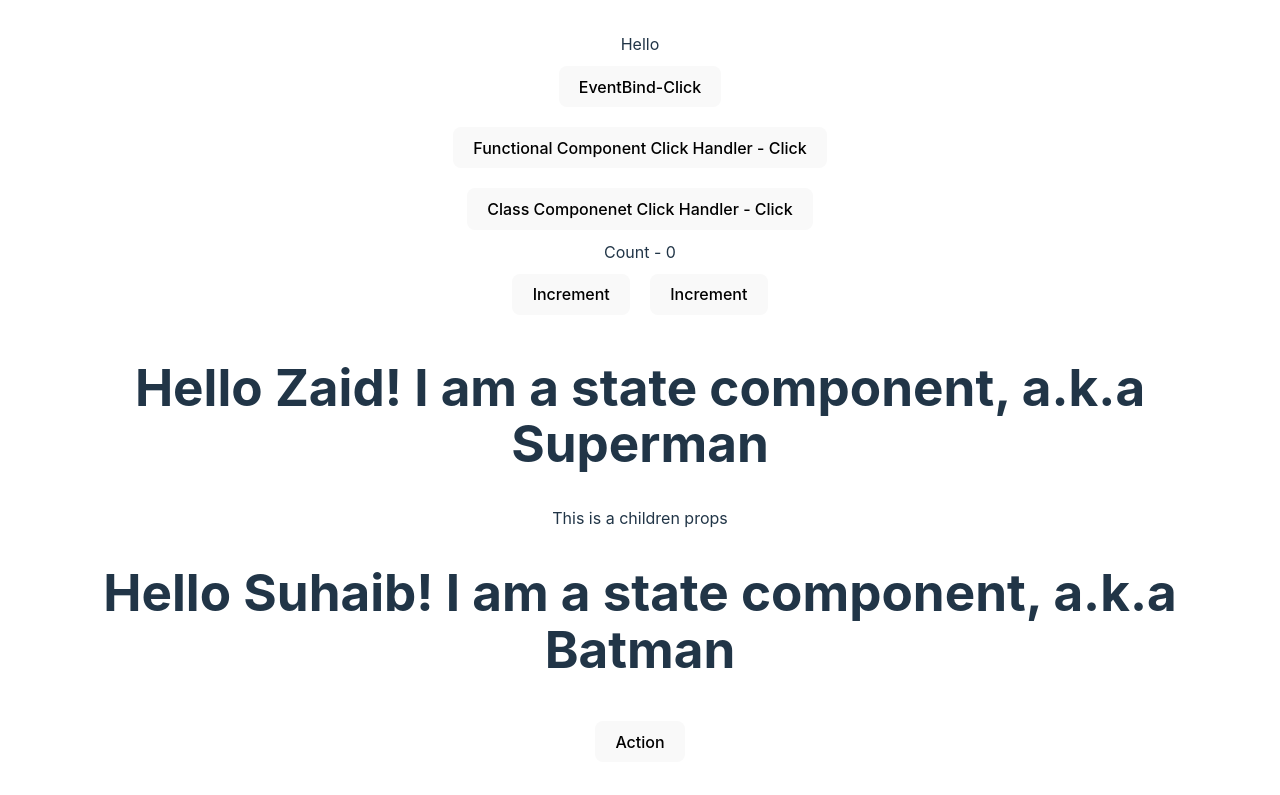
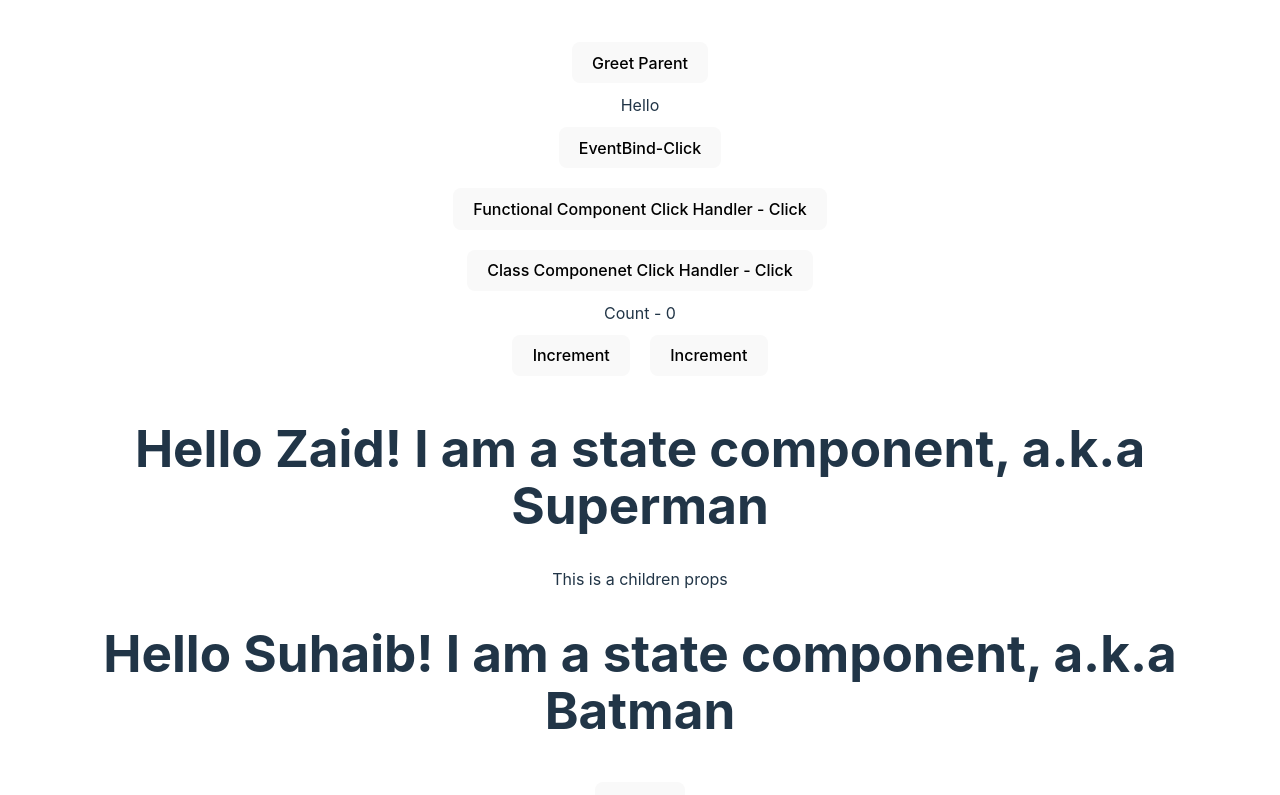
Before and after one commit to zaidfayaz/React, a React (Vite) app in the folder react_practice/: page / in a window 1280 px wide. Shown: the top 795 px of the page. Built offline with nearby package versions, Linux system fonts and the light colour scheme.

Commit message:
new file

```diff
--- a/react_practice/src/App.jsx
+++ b/react_practice/src/App.jsx
@@ -10,14 +10,14 @@
 import FunctionClick from './components/Function_Click'
 import ClassClick from './components/Class_Click'
 import EventBind from './components/Event_Bind'
-import parentComponent from './components/parent_Component'
+import ParentComponent from './components/ParentComponent'
 
 function App() {
   return (
     <>
       <div className='App'>
       {/*child to parent communication*/}
-      <parentComponent></parentComponent>
+      <ParentComponent></ParentComponent>
       {/*Binding Event Handlers*/}
       <EventBind></EventBind>
       {/*Event Handlers*/}
--- /dev/null
+++ b/react_practice/src/components/ChildComponent.jsx
@@ -0,0 +1,12 @@
+import React from 'react'
+
+
+function ChildComponent(props) {
+  return (
+    <div>
+      <button onClick={()=> props.greetHandler('child')}>Greet Parent</button>
+    </div>
+  )
+}
+
+export default ChildComponent
--- /dev/null
+++ b/react_practice/src/components/ParentComponent.jsx
@@ -0,0 +1,25 @@
+import React, { Component } from 'react'
+import ChildComponent from './ChildComponent'
+
+ class ParentComponent extends Component {
+    constructor(props) {
+      super(props)
+
+      this.state = {
+         parentName : "Parent"
+      }
+      this.greetParent = this.greetParent.bind(this)
+    }
+    greetParent(childName){
+        alert(`Hello ${this.state.parentName} from ${childName}`)
+    }
+  render() {
+    return (
+      <div>
+        <ChildComponent greetHandler={this.greetParent}/>
+      </div>
+    )
+  }
+}
+
+export default ParentComponent
--- a/react_practice/src/components/Parent_Component.jsx
+++ /dev/null
@@ -1,24 +0,0 @@
-import React, { Component } from 'react'
-
- class parentComponent extends Component {
-    constructor(props) {
-      super(props)
-
-      this.state = {
-         parentName : "parent"
-      }
-      this.greetParent = this.greetParent.bind(this)
-    }
-    greetParent(){
-        alert(`Hello" ${ this.state.parentName} `)
-    }
-  render() {
-    return (
-      <div>
-
-      </div>
-    )
-  }
-}
-
-export default parentComponent
```
